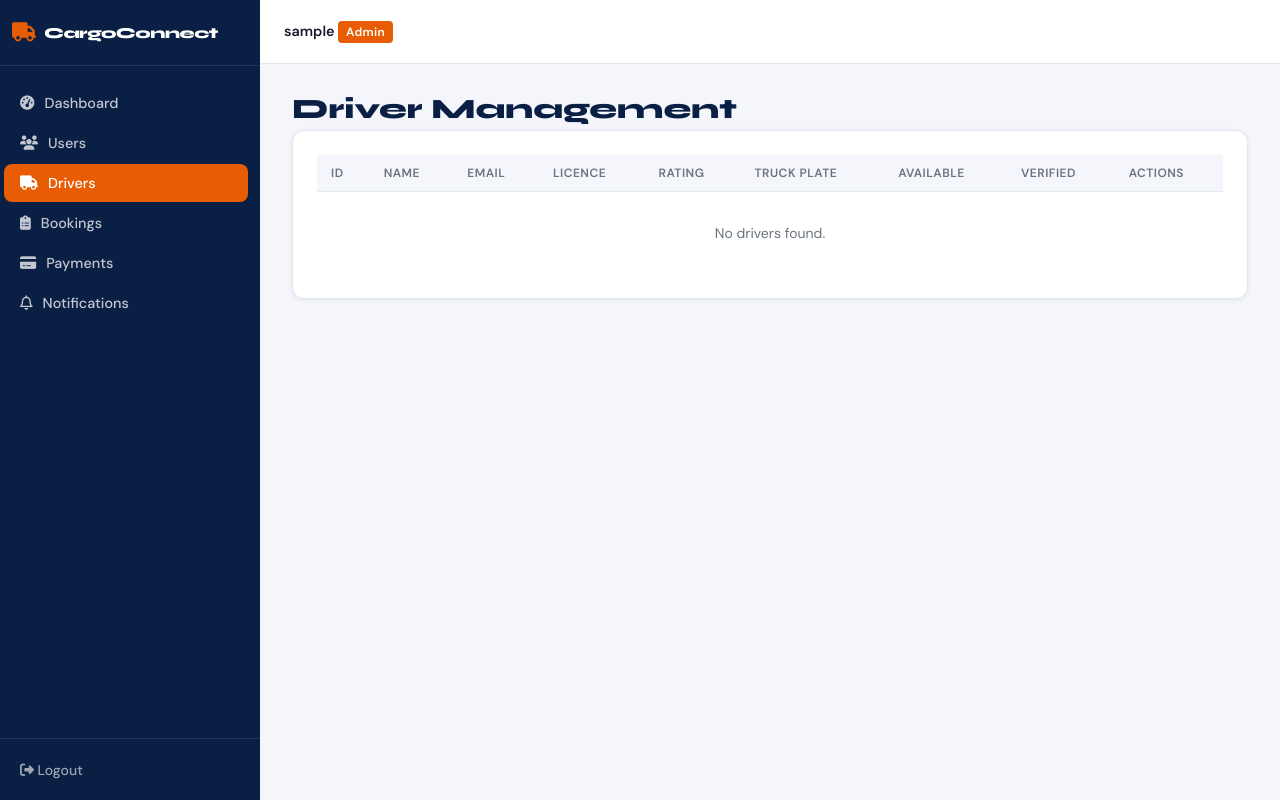
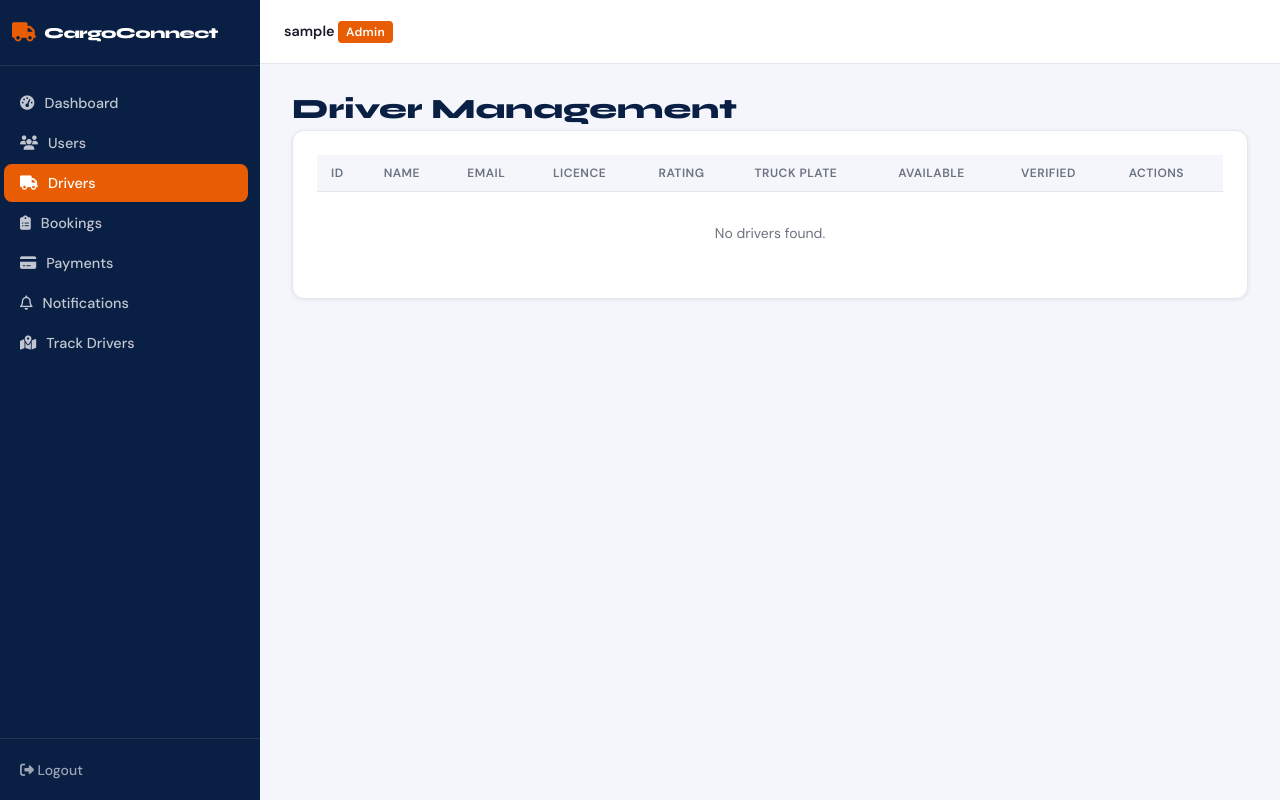
Before and after one commit to NkemJefersonAchia/CargoConnect, a Flask app: page /admin/drivers-page in a window 1280 px wide. Run offline with Flask 3, Linux system fonts and the light colour scheme; the visitor is signed in with stand-in values (Sample User, id 1); data that the repository does not hold is empty.

Commit message:
admin_notifications.html admin_drivers.html admin_payments.html

```diff
--- a/templates/admin_drivers.html
+++ b/templates/admin_drivers.html
@@ -9,6 +9,7 @@
   <li><a href="{{ url_for('admin.bookings_page') }}" class="sidebar__link"><i class="fa-solid fa-clipboard-list"></i> Bookings</a></li>
   <li><a href="{{ url_for('admin.payments_page') }}" class="sidebar__link"><i class="fa-solid fa-credit-card"></i> Payments</a></li>
   <li><a href="{{ url_for('admin.notifications_page') }}" class="sidebar__link"><i class="fa-regular fa-bell"></i> Notifications</a></li>
+  <li><a href="{{ url_for('admin.track_drivers') }}" class="sidebar__link"><i class="fa-solid fa-map-location-dot"></i> Track Drivers</a></li>
 {% endblock %}
 
 {% block topbar_right %}
--- a/templates/admin_notifications.html
+++ b/templates/admin_notifications.html
@@ -9,6 +9,7 @@
   <li><a href="{{ url_for('admin.bookings_page') }}" class="sidebar__link"><i class="fa-solid fa-clipboard-list"></i> Bookings</a></li>
   <li><a href="{{ url_for('admin.payments_page') }}" class="sidebar__link"><i class="fa-solid fa-credit-card"></i> Payments</a></li>
   <li><a href="{{ url_for('admin.notifications_page') }}" class="sidebar__link sidebar__link--active"><i class="fa-regular fa-bell"></i> Notifications</a></li>
+  <li><a href="{{ url_for('admin.track_drivers') }}" class="sidebar__link"><i class="fa-solid fa-map-location-dot"></i> Track Drivers</a></li>
 {% endblock %}
 
 {% block topbar_right %}
--- a/templates/admin_payments.html
+++ b/templates/admin_payments.html
@@ -9,6 +9,7 @@
   <li><a href="{{ url_for('admin.bookings_page') }}" class="sidebar__link"><i class="fa-solid fa-clipboard-list"></i> Bookings</a></li>
   <li><a href="{{ url_for('admin.payments_page') }}" class="sidebar__link sidebar__link--active"><i class="fa-solid fa-credit-card"></i> Payments</a></li>
   <li><a href="{{ url_for('admin.notifications_page') }}" class="sidebar__link"><i class="fa-regular fa-bell"></i> Notifications</a></li>
+  <li><a href="{{ url_for('admin.track_drivers') }}" class="sidebar__link"><i class="fa-solid fa-map-location-dot"></i> Track Drivers</a></li>
 {% endblock %}
 
 {% block topbar_right %}
```
